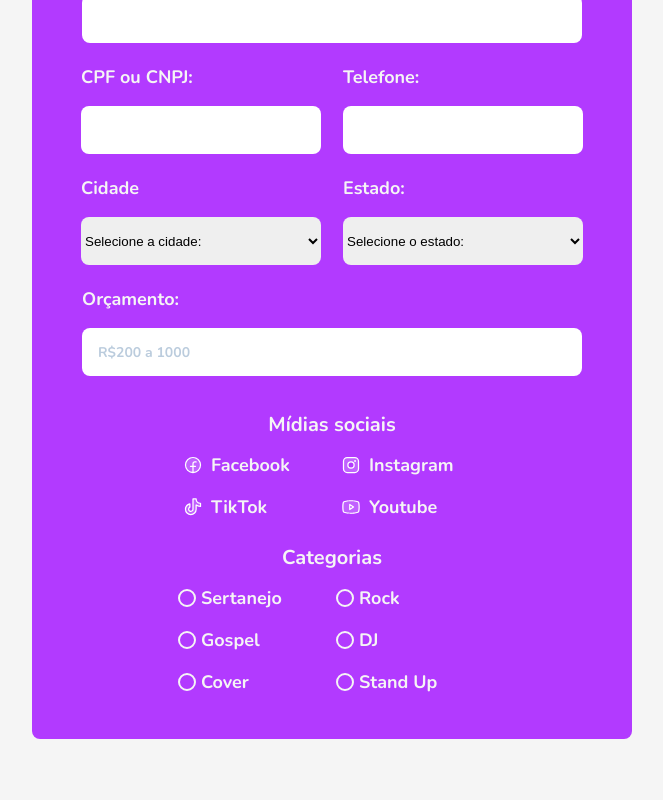
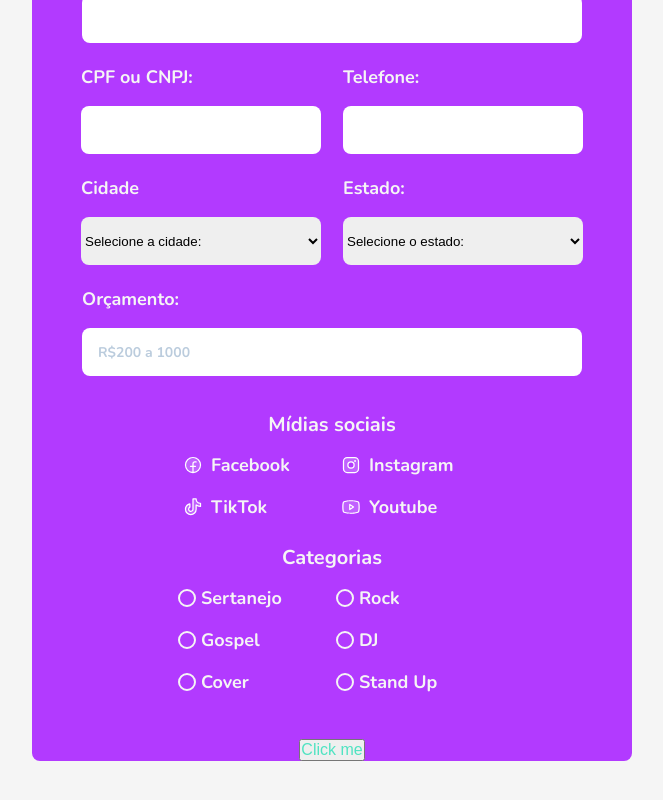
Before and after one commit to Vinicius2407/artistFrontEnd, a React (Vite) app: page / in a window 1280 px wide. Shown: the part 868-1668 px from the top of the page, without its empty margins (27-690 px from the left). Built offline with nearby package versions, Linux system fonts and the light colour scheme.

Commit message:
creat: starting the button component

```diff
--- /dev/null
+++ b/src/components/Button/index.tsx
@@ -0,0 +1,11 @@
+interface ButtonProps {
+    type: "button" | "submit" | "reset";
+}
+
+export function Button({ type }: ButtonProps) {
+  return (
+    <button className="button">
+      <span>Click me</span>
+    </button>
+  );
+}
--- a/src/components/Form/index.tsx
+++ b/src/components/Form/index.tsx
@@ -10,6 +10,8 @@ import {
     InputContainer,
     MidiaContainer
 } from "./styles";
+
+import { Button } from "../Button";
 
 // Form interface and components
 interface FormProps {
@@ -105,6 +107,8 @@ export function Form({ type = "artist" }: FormProps) {
                         </CategoriesContainer>
                     </>
                 )}
+
+                <Button type="submit" />
             </FormContainer>
         </>
     )
--- a/src/pages/SingUp/index.tsx
+++ b/src/pages/SingUp/index.tsx
@@ -7,7 +7,7 @@ import { Footer } from "../../components/Footer";
 import { Form } from "../../components/Form";
 import { Header } from "../../components/Header";
 
-import { Container, Content, ImageContent, MidiaContent } from "./styles";
+import { Container, Content, ImageContent } from "./styles";
 
 export function SingUp() {
     const [formType, setFormType] = useState<"artist"|"organizer">("artist");
```
